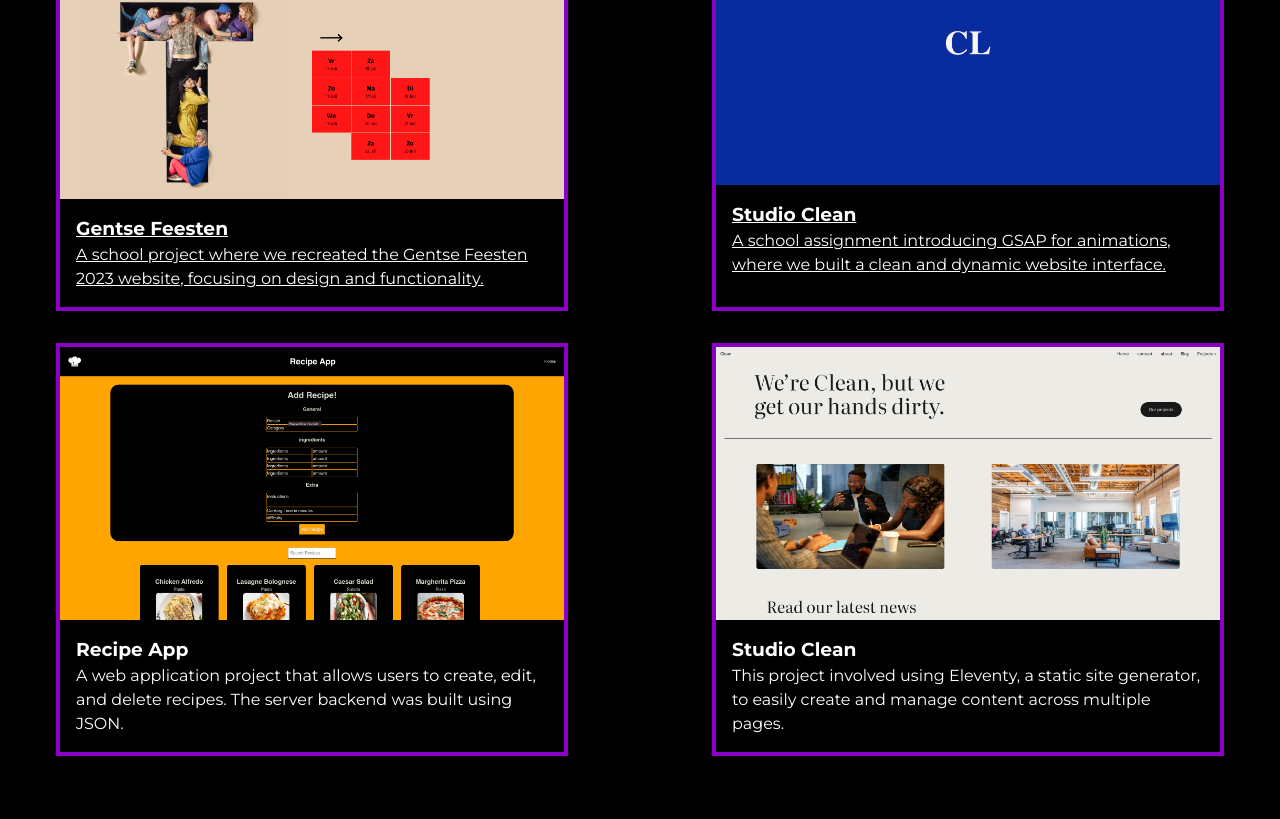
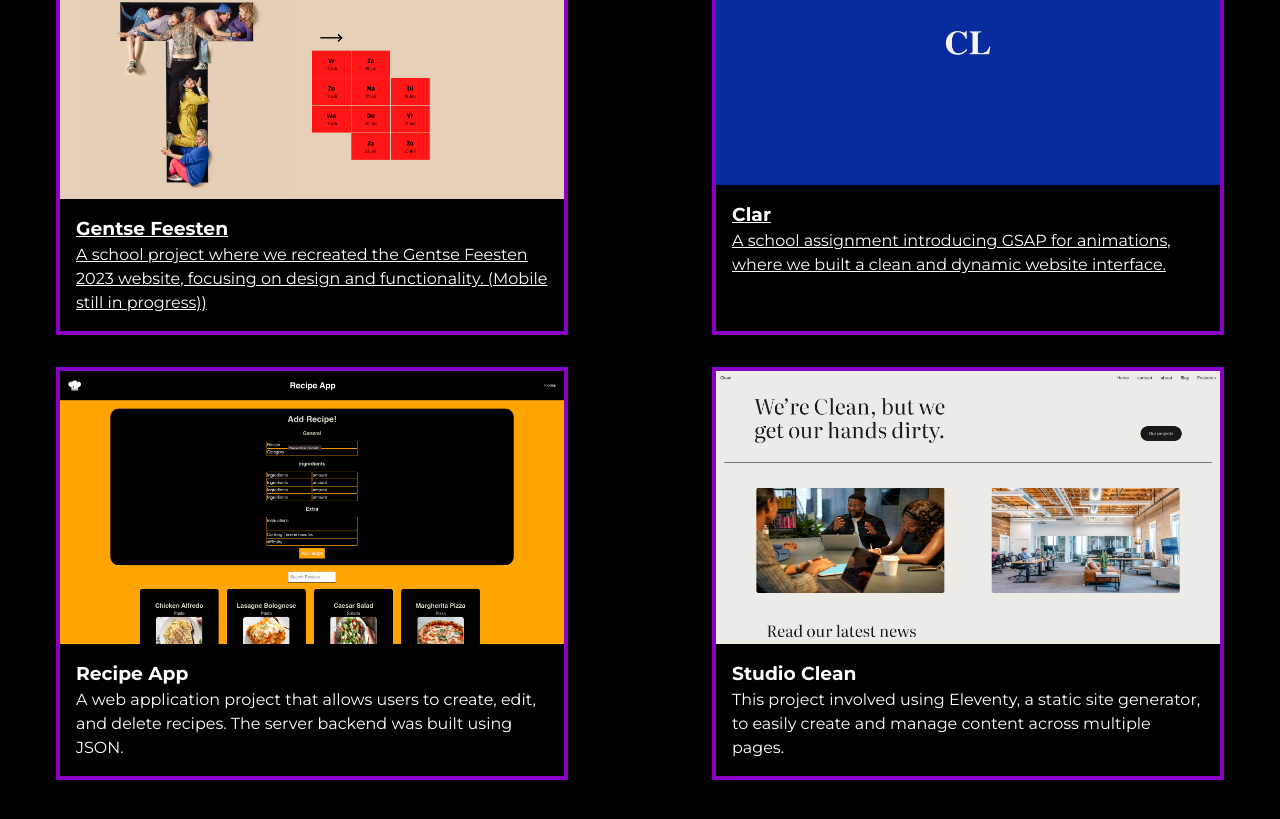
Before and after one commit to Witzevds/Portfolio, a React (Vite) app: page / in a window 1280 px wide. Shown: the part 1356-2175 px from the top of the page. Before the commit the page ends 2112 px from the top, so only its background shows below. Built offline with nearby package versions, Linux system fonts and the light colour scheme.

Commit message:
fixed the lagginess

```diff
--- /dev/null
+++ b/src/About.jsx
@@ -0,0 +1,5 @@
+function About() {
+  return <h1>hey</h1>
+}
+
+export default About;
--- a/src/App.jsx
+++ b/src/App.jsx
@@ -3,6 +3,7 @@ import Hero from './Hero'
 import './css/App.css'
 import Navigation from './Navigation'
 import Work from './Work'
+import About from './About'
 function App() {
 
   return (
@@ -10,6 +11,7 @@ function App() {
       <Navigation></Navigation>
       <Hero></Hero>
       <Work></Work>
+      <About></About>
     </>
   )
 }
--- a/src/Work.jsx
+++ b/src/Work.jsx
@@ -1,27 +1,27 @@
-import Card from './Card';
-import neonArrow from './assets/bright-neon-colors-illuminated-arrow.jpg';
-import gentseFeesten from './assets/projects/gentse-feesten.png';
-import studioClean from './assets/projects/studio-clean.png';
-import clar from './assets/projects/clar.png';
-import recipes from './assets/projects/recipes.png';
-import './css/Work.css';
+import Card from "./Card";
+import neonArrow from "./assets/bright-neon-colors-illuminated-arrow.jpg";
+import gentseFeesten from "./assets/projects/gentse-feesten.png";
+import studioClean from "./assets/projects/studio-clean.png";
+import clar from "./assets/projects/clar.png";
+import recipes from "./assets/projects/recipes.png";
+import "./css/Work.css";
 function Work() {
   return (
     <section className="work">
-      <h2 className='work__title flicker'>Work</h2>
+      <h2 className="work__title flicker">Work</h2>
 
-      <div className='work__cards'>
+      <div className="work__cards">
         <Card
           img={gentseFeesten}
           link="https://pgmgent-atwork-1.github.io/opdracht-2-gentse-feesten-Witzevds/"
           title="Gentse Feesten"
-  description="A school project where we recreated the Gentse Feesten 2023 website, focusing on design and functionality."
+          description="A school project where we recreated the Gentse Feesten 2023 website, focusing on design and functionality. (Mobile still in progress))"
         />
 
         <Card
           img={clar}
           link="https://witzevds.github.io/clar-copy/"
-  title="Studio Clean"
+          title="Clar"
           description="A school assignment introducing GSAP for animations, where we built a clean and dynamic website interface."
         />
 
@@ -36,9 +36,7 @@ function Work() {
           title="Studio Clean"
           description="This project involved using Eleventy, a static site generator, to easily create and manage content across multiple pages."
         />
-
       </div>
-
 
     </section>
   );
--- a/src/css/Hero.css
+++ b/src/css/Hero.css
@@ -17,18 +17,29 @@
   & .hero__text {
     display: flex;
     flex-direction: column;
-    animation: flicker 3s infinite alternate;
+    text-shadow: 0 0 4px hsla(282, 100%, 95%, 1),
+      0 0 4px hsla(282, 100%, 95%, 1), 0 0 10px hsla(282, 100%, 95%, 1),
+      0 0 40px hsla(282, 100%, 39%, 1), 0 0 80px hsla(282, 100%, 39%, 1),
+      0 0 90px hsla(282, 100%, 39%, 1), 0 0 100px hsla(282, 100%, 39%, 1),
+      0 0 150px hsla(282, 100%, 39%, 1);
     font-family: "pricedown", sans serif;
     font-weight: 400;
   }
   & .hero__text--title {
     font-size: 8rem;
-    animation: flicker 3s infinite alternate;
+    text-shadow: 0 0 4px hsla(282, 100%, 95%, 1),
+      0 0 4px hsla(282, 100%, 95%, 1), 0 0 10px hsla(282, 100%, 95%, 1),
+      0 0 40px hsla(282, 100%, 39%, 1), 0 0 80px hsla(282, 100%, 39%, 1),
+      0 0 90px hsla(282, 100%, 39%, 1), 0 0 100px hsla(282, 100%, 39%, 1),
+      0 0 150px hsla(282, 100%, 39%, 1);
   }
 }
 
 .flicker {
-  animation: flicker 3s infinite alternate;
+  text-shadow: 0 0 4px hsla(282, 100%, 95%, 1), 0 0 4px hsla(282, 100%, 95%, 1),
+    0 0 10px hsla(282, 100%, 95%, 1), 0 0 40px hsla(282, 100%, 39%, 1),
+    0 0 80px hsla(282, 100%, 39%, 1), 0 0 90px hsla(282, 100%, 39%, 1),
+    0 0 100px hsla(282, 100%, 39%, 1), 0 0 150px hsla(282, 100%, 39%, 1);
 }
 @keyframes flicker {
   0%,
@@ -38,11 +49,6 @@
   53%,
   57%,
   100% {
-    text-shadow: 0 0 4px hsla(282, 100%, 95%, 1),
-      0 0 4px hsla(282, 100%, 95%, 1), 0 0 10px hsla(282, 100%, 95%, 1),
-      0 0 40px hsla(282, 100%, 39%, 1), 0 0 80px hsla(282, 100%, 39%, 1),
-      0 0 90px hsla(282, 100%, 39%, 1), 0 0 100px hsla(282, 100%, 39%, 1),
-      0 0 150px hsla(282, 100%, 39%, 1);
   }
 
   20%,
--- a/src/css/Work.css
+++ b/src/css/Work.css
@@ -2,7 +2,7 @@
 
 .work {
   display: flex;
-  height: 100vh;
+
   flex-direction: column;
   padding-top: 10rem;
 
```
Lines whose indentation alone changed are shown as unchanged.
